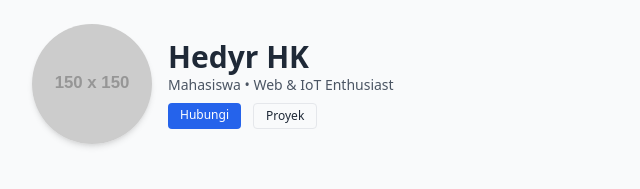
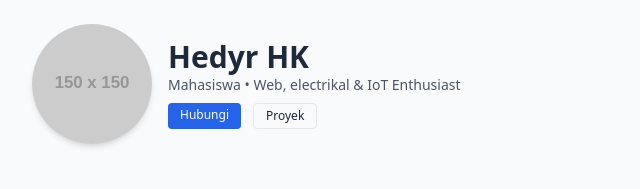
Before and after one commit to Rifal012/Cv-blog, a plain HTML site: page index.html in a window 1280 px wide. Shown: the top 189 px of the page, 184-824 px from the left. Drawn offline with nearby package versions, Linux system fonts and the light colour scheme; placeholder pictures from the web are drawn by us.

Commit message:
Update index.html

```diff
--- a/index.html
+++ b/index.html
@@ -13,7 +13,7 @@
     <img src="https://via.placeholder.com/150" alt="Foto Hedyr HK" class="avatar shadow-md">
     <div>
       <h1 class="text-3xl font-bold">Hedyr HK</h1>
-      <p class="text-sm text-gray-600">Mahasiswa • Web & IoT Enthusiast</p>
+      <p class="text-sm text-gray-600">Mahasiswa • Web, electrikal & IoT Enthusiast</p>
       <div class="mt-2 flex gap-3 text-xs">
         <a href="#contact" class="px-3 py-1 rounded bg-blue-600 text-white">Hubungi</a>
         <a href="#projects" class="px-3 py-1 rounded border">Proyek</a>
```
